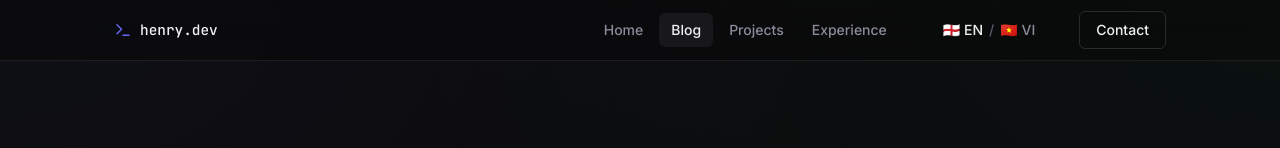
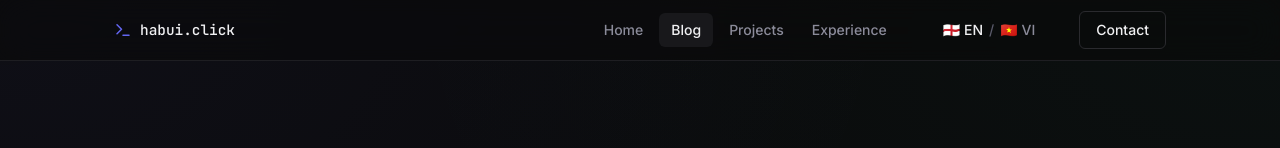
Before and after one commit to henryy-bui/henry-web, a Next.js app: page /en/blog in a window 1280 px wide. Shown: the top 148 px of the page. Built offline with nearby package versions, Linux system fonts and the light colour scheme.

Commit message:
feat: update logo references from henry.dev to habui.click in opengraph-image and dictionary

```diff
--- a/src/app/[locale]/blog/[slug]/opengraph-image.tsx
+++ b/src/app/[locale]/blog/[slug]/opengraph-image.tsx
@@ -199,7 +199,7 @@ export default async function Image({ params }: Props) {
               </div>
             ))}
           </div>
-          <div style={{ fontSize: 24, color: "#94a3b8" }}>henry.dev</div>
+          <div style={{ fontSize: 24, color: "#94a3b8" }}>habui.click</div>
         </div>
       </div>
     ),
--- a/src/app/[locale]/opengraph-image.tsx
+++ b/src/app/[locale]/opengraph-image.tsx
@@ -89,7 +89,7 @@ export default async function Image({ params }: Props) {
             }}
           >
             <span>{"</>"}</span>
-            <span>henry.dev</span>
+            <span>habui.click</span>
           </div>
           <div
             style={{
--- a/src/i18n/dictionary.ts
+++ b/src/i18n/dictionary.ts
@@ -101,7 +101,7 @@ const en: SiteDictionary = {
       "Software Engineer specializing in TypeScript, React, and distributed systems.",
   },
   nav: {
-    logo: "henry.dev",
+    logo: "habui.click",
     home: "Home",
     blog: "Blog",
     projects: "Projects",
@@ -220,7 +220,7 @@ const vi: SiteDictionary = {
       "Kỹ sư phần mềm chuyên về TypeScript, React và hệ thống phân tán.",
   },
   nav: {
-    logo: "henry.dev",
+    logo: "habui.click",
     home: "Trang chủ",
     blog: "Blog",
     projects: "Dự án",
```
